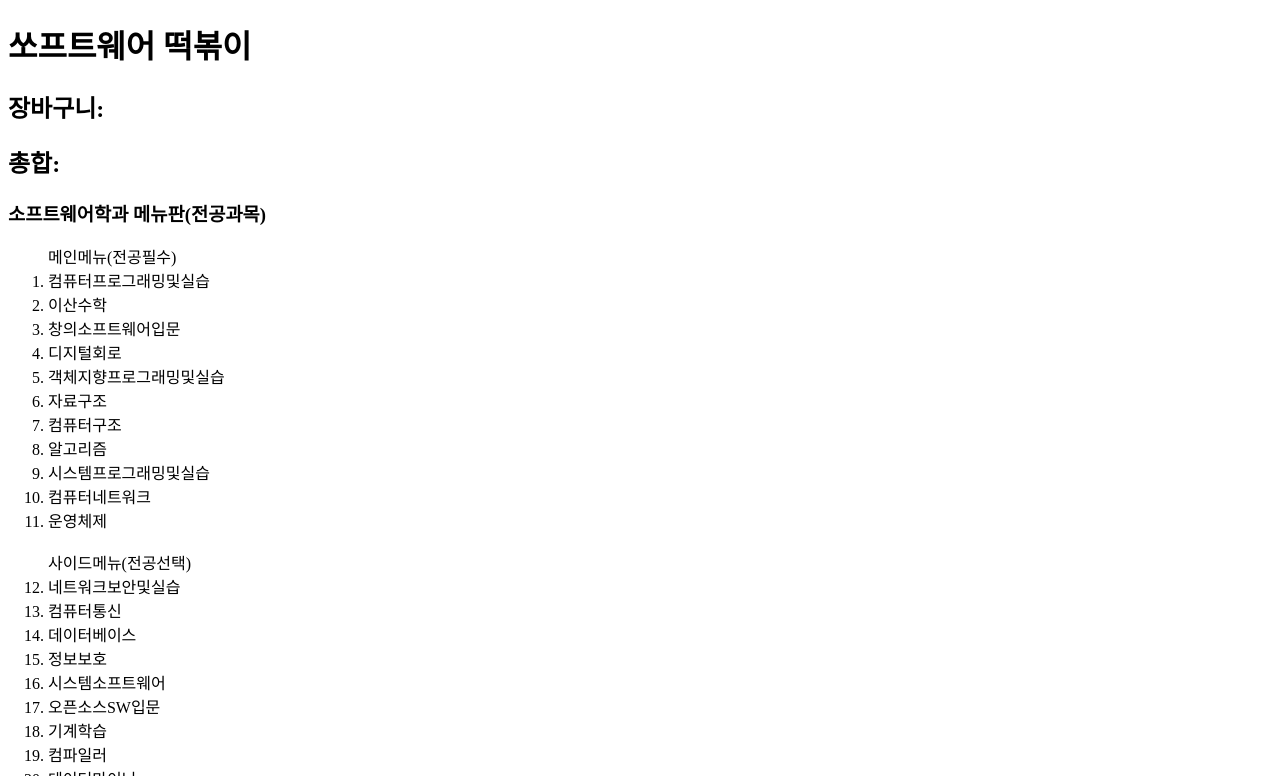
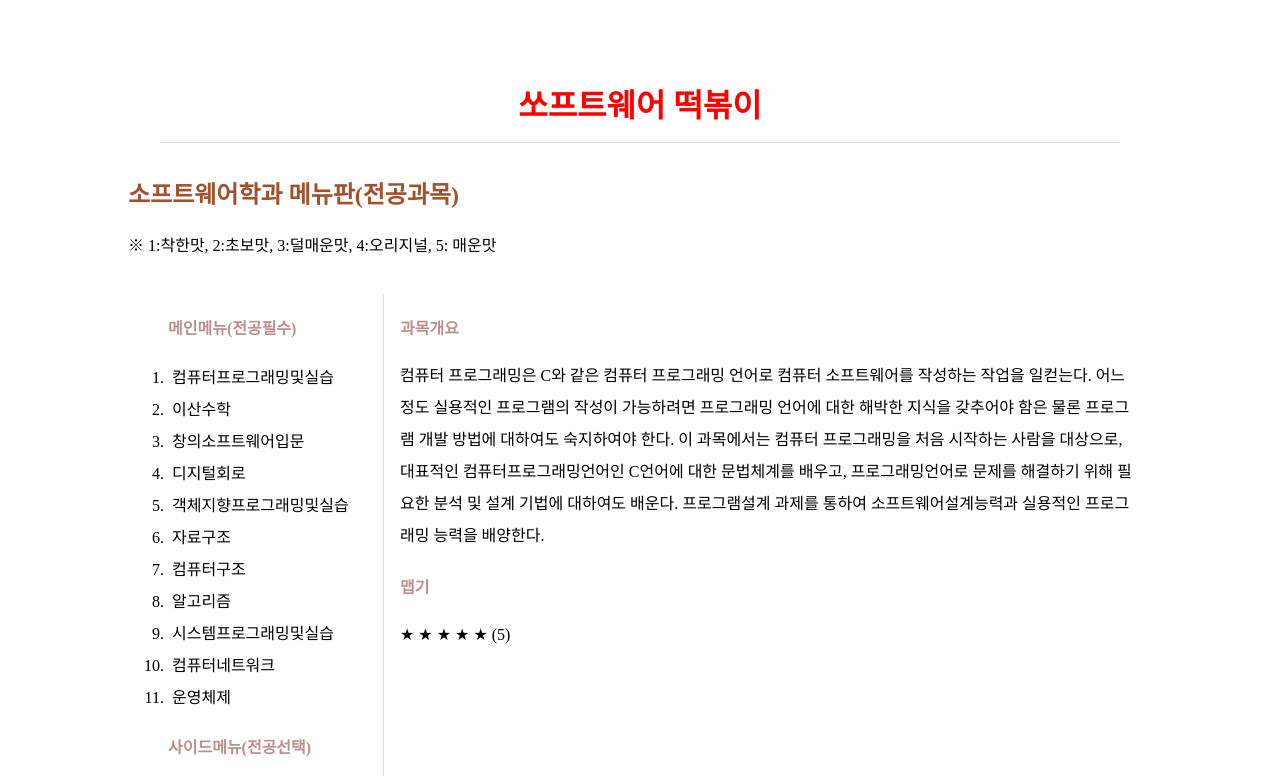
Before and after one commit to KimSumin456/SoftwareTBK, a plain HTML site: page index.html in a window 1280 px wide. Shown: the top 776 px of the page. Drawn offline with Linux system fonts and the light colour scheme.

Commit message:
Add style.css
After finishing 생활코딩's WEB2-CSS class.

```diff
--- a/index.html
+++ b/index.html
@@ -3,16 +3,17 @@
     <head>
         <meta charset="UTF-8">
         <title>쏘프트웨어 떡볶이</title>
+        <!--<style></style>-->
+        <link rel="stylesheet" href="style.css">
     </head>
     <body>
         <h1>쏘프트웨어 떡볶이</h1>
 
-        <h2>장바구니: </h2>
-        <h2>총합: </h2>
-
-        <h3>소프트웨어학과 메뉴판(전공과목)</h3>
+        <h2>소프트웨어학과 메뉴판(전공과목)</h2>
+        <p id=spicy>※ 1:착한맛, 2:초보맛, 3:덜매운맛, 4:오리지널, 5: 매운맛</p>
+        <div id=menu>
             <ol>
-            메인메뉴(전공필수)
+                <h4>메인메뉴(전공필수)</h4>
                 <li>컴퓨터프로그래밍및실습</li>
                 <li>이산수학</li>
                 <li>창의소프트웨어입문</li>
@@ -24,8 +25,8 @@
                 <li>시스템프로그래밍및실습</li>
                 <li>컴퓨터네트워크</li>
                 <li>운영체제</li>
-            <br/>
-            사이드메뉴(전공선택)
+
+                <h4>사이드메뉴(전공선택)</h4>
                 <li>네트워크보안및실습</li>
                 <li>컴퓨터통신</li>
                 <li>데이터베이스</li>
@@ -75,6 +76,19 @@
                 <li>해외인턴십4</li>
                 <li>해외인턴십5</li>
                 <li>해외인턴십6</li>
-        </ul>
+                <!--<form>
+                    <li><input type="checkbox" name="lecture" value="html"><span>[1]</span> <span>HTML</span></li>
+                    <li><input type="checkbox" name="lecture" value="css"><span>[1]</span> <span>CSS</span></li>
+                    <li><input type="checkbox" name="lecture" value="js"><span>[4]</span> <span>JS</span></li>
+                </form>-->
+            </ol>
+            <div>
+               <h4>과목개요</h4>
+               <p>컴퓨터 프로그래밍은 C와 같은 컴퓨터 프로그래밍 언어로 컴퓨터 소프트웨어를 작성하는 작업을 일컫는다. 어느 정도 실용적인 프로그램의 작성이 가능하려면 프로그래밍 언어에 대한 해박한 지식을 갖추어야 함은 물론 프로그램 개발 방법에 대하여도 숙지하여야 한다. 이 과목에서는 컴퓨터 프로그래밍을 처음 시작하는 사람을 대상으로, 대표적인 컴퓨터프로그래밍언어인 C언어에 대한 문법체계를 배우고, 프로그래밍언어로 문제를 해결하기 위해 필요한 분석 및 설계 기법에 대하여도 배운다. 프로그램설계 과제를 통하여 소프트웨어설계능력과 실용적인 프로그래밍 능력을 배양한다.</p>
+
+               <h4>맵기</h4>
+               <p>★ ★ ★ ★ ★ (5)</p>
+            </div>
+        </div>
     </body>
 </html>
--- /dev/null
+++ b/style.css
@@ -0,0 +1,55 @@
+body
+{
+    margin: 128px;
+    margin-top: 64px;
+}
+h1
+{
+    text-align: center;
+    color: red;
+    margin: 32px;
+    border-bottom: 1px solid gainsboro;
+    padding: 16px;
+}
+h2
+{
+    color: sienna;
+}
+p
+{
+    line-height: 32px;
+}
+#menu
+{
+    display: grid;
+    grid-template-columns: 256px 1fr;
+}
+#menu ol
+{
+    border-right: 1px solid gainsboro;
+}
+#menu ol li
+{
+    padding: 4px;
+}
+#menu div
+{
+    padding: 16px;
+}
+#menu h4
+{
+    color: rosybrown
+}
+@media( max-width: 800px )
+{
+    #menu
+    {
+        display: block;
+    }
+    #menu ol
+    {
+        border-right: none;
+        border-bottom: 1px solid gainsboro;
+        padding-bottom: 32px;
+    }
+}
```
Lines whose indentation alone changed are shown as unchanged.
